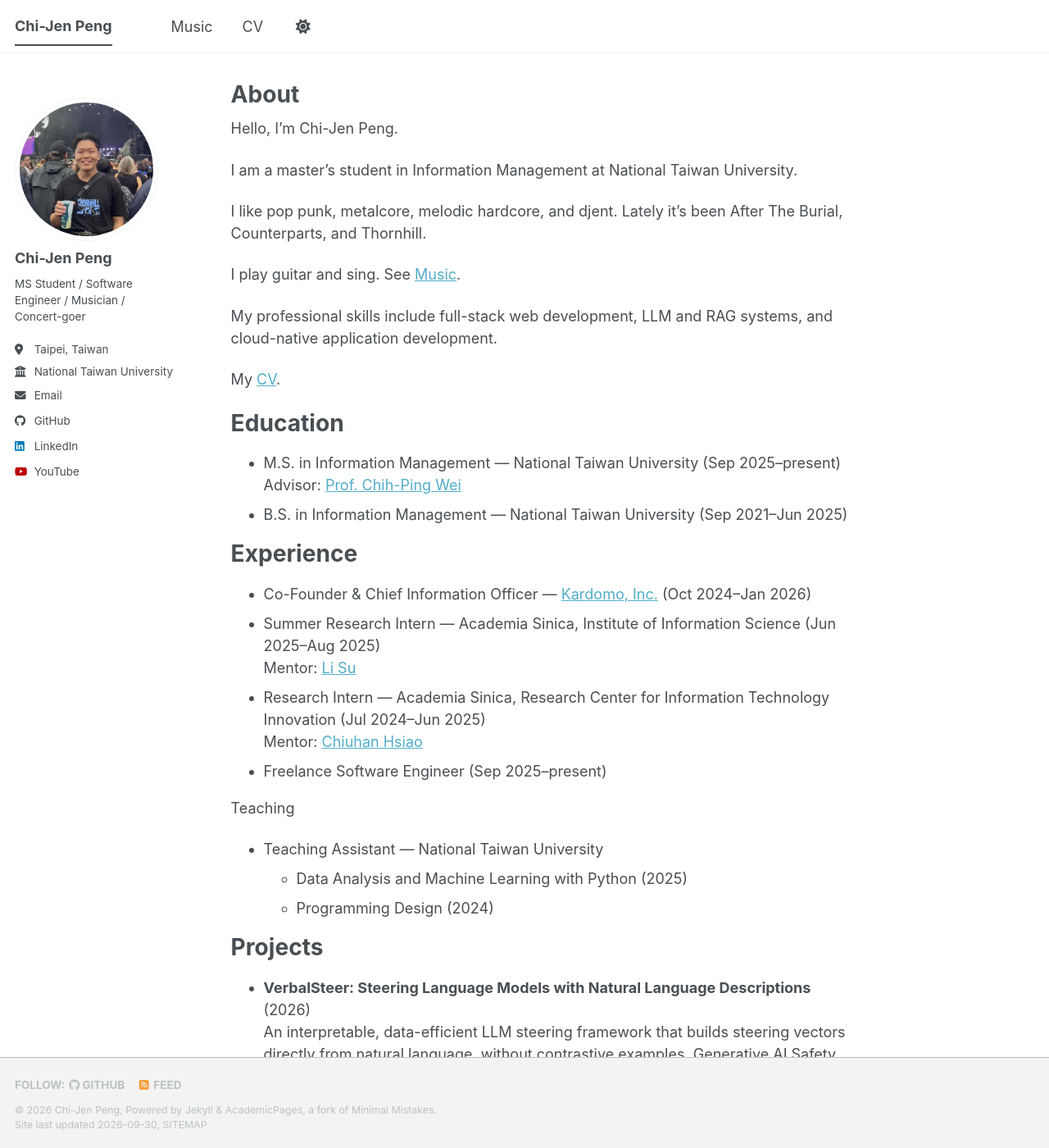
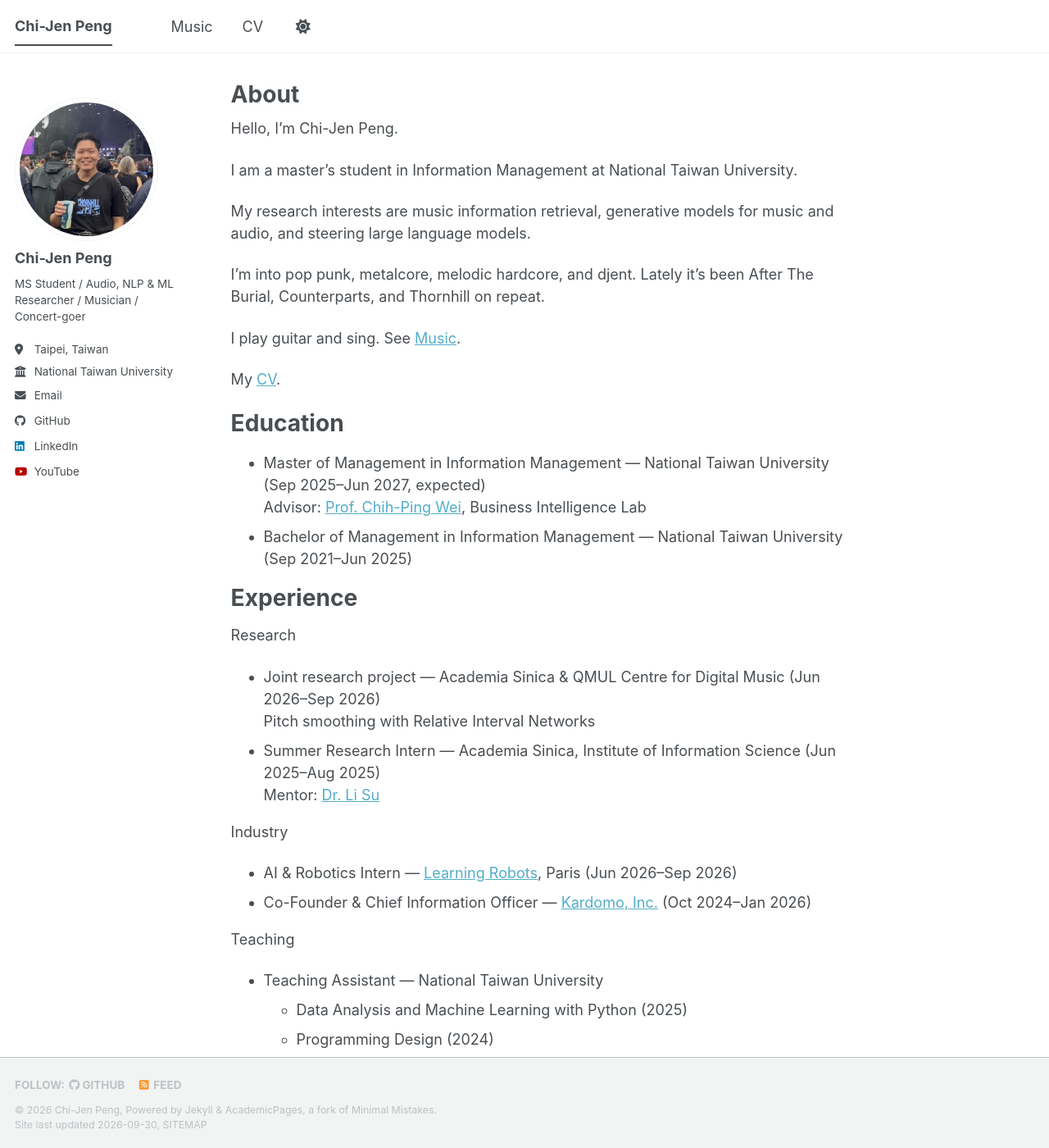
Before and after one commit to c0dypeng/c0dypeng.github.io, a Jekyll site: the page built from _pages/about.md, in a window 1280 px wide and 1400 px high. Shown: the whole window at 82% size. Built offline with Jekyll 4.4.1, drawn with Linux system fonts in a browser that asks for light colours; a style sheet for code colours, icons or effects is not loaded; some of the changed text lies outside the part shown.

Commit message:
Sync site with the new research CV; CV link opens the PDF
Content now follows the Sep 2026 resume:
- Home: research interests line, degree names and expected graduation,
  advisor with lab, Experience split into Research / Industry /
  Teaching, new Learning Robots internship and the pitch-smoothing
  project, "Manuscript Under Review" section (ICASSP 2027 submission),
  updated VerbalSteer and Poprovise descriptions. Freelance and CITI
  entries removed to match the resume.
- CV: the page is replaced by the PDF at files/cv.pdf. The nav link
  opens it in a new tab; /cv/ and /resume redirect to it.
- Sidebar tagline and site description updated.
- Build excludes resume.tex, README.md and LaTeX aux files.

Co-Authored-By: Claude Fable 5.1 <noreply@anthropic.com>

```diff
--- a/_config.yml
+++ b/_config.yml
@@ -12,7 +12,7 @@ site_theme               : "default" # The available themes options are "default
 title                    : "Chi-Jen Peng"
 title_separator          : "-"
 name                     : &name "Chi-Jen Peng"
-description              : &description "Chi-Jen Peng: LLM steering, music generation, and shipping products." # Update this with a general description of your site, this is the default if not overridden by a page
+description              : &description "Chi-Jen Peng: music information retrieval, generative models for music and audio, and language model steering." # Update this with a general description of your site, this is the default if not overridden by a page
 url                      : https://c0dypeng.github.io # The base hostname & protocol for your site e.g. "https://[your GitHub username].github.io",
                                                            # or if you already have some other page hosted on Github then use "https://[your GitHub username].github.io/[Your Repo Name]"
 baseurl                  : "" # the subpath of your site, e.g. "/blog"
@@ -26,7 +26,7 @@ author:
   avatar           : "profile.jpg"
   name             : "Chi-Jen Peng"
   pronouns         : # example: "she/her"
-  bio              : "MS Student / Software Engineer / Musician / Concert-goer"
+  bio              : "MS Student / Audio, NLP & ML Researcher / Musician / Concert-goer"
   location         : "Taipei, Taiwan"
   employer         : "National Taiwan University"
   uri              : # URL
@@ -166,6 +166,12 @@ include:
   - _pages
   - files
 exclude:
+  - resume.tex
+  - README.md
+  - "*.aux"
+  - "*.fls"
+  - "*.fdb_latexmk"
+  - "*.synctex.gz"
   - "*.sublime-project"
   - "*.sublime-workspace"
   - .asset-cache
--- a/_data/navigation.yml
+++ b/_data/navigation.yml
@@ -26,5 +26,7 @@ main:
   # - title: "Blog Posts"
   #   url: /year-archive/
 
+  # CV opens the PDF directly in a new tab. To update it, replace files/cv.pdf.
   - title: "CV"
-    url: /cv/
+    url: /files/cv.pdf
+    new_tab: true
--- a/_includes/masthead.html
+++ b/_includes/masthead.html
@@ -15,7 +15,7 @@
               {% assign domain = base_path %}
             {% endif %}
             <li class="masthead__menu-item {% if page.url contains link.url and link.url != '/' %}selected{% endif %}">
-              <a href="{{ domain }}{{ link.url }}">{{ link.title }}</a>
+              <a href="{{ domain }}{{ link.url }}"{% if link.new_tab %} target="_blank" rel="noopener"{% endif %}>{{ link.title }}</a>
             </li>
           {% endfor %}
           <li id="theme-toggle" class="masthead__menu-item persist tail">
--- a/_pages/about.md
+++ b/_pages/about.md
@@ -11,27 +11,32 @@ Hello, I'm Chi-Jen Peng.
 
 I am a master's student in Information Management at National Taiwan University.
 
-I like pop punk, metalcore, melodic hardcore, and djent. Lately it's been After The Burial, Counterparts, and Thornhill.
+My research interests are music information retrieval, generative models for music and audio, and steering large language models.
+
+I'm into pop punk, metalcore, melodic hardcore, and djent. Lately it's been After The Burial, Counterparts, and Thornhill on repeat.
 
 I play guitar and sing. See [Music](/music/).
 
-My professional skills include full-stack web development, LLM and RAG systems, and cloud-native application development.
-
-My [CV](/cv/).
+My [CV](/files/cv.pdf).
 
 Education
 ======
 
-- M.S. in Information Management — National Taiwan University (Sep 2025–present)<br>Advisor: [Prof. Chih-Ping Wei](https://www.linkedin.com/in/chih-ping-wei-10924a17b/)
-- B.S. in Information Management — National Taiwan University (Sep 2021–Jun 2025)
+- Master of Management in Information Management — National Taiwan University (Sep 2025–Jun 2027, expected)<br>Advisor: [Prof. Chih-Ping Wei](https://www.linkedin.com/in/chih-ping-wei-10924a17b/), Business Intelligence Lab
+- Bachelor of Management in Information Management — National Taiwan University (Sep 2021–Jun 2025)
 
 Experience
 ======
 
+Research
+
+- Joint research project — Academia Sinica & QMUL Centre for Digital Music (Jun 2026–Sep 2026)<br>Pitch smoothing with Relative Interval Networks
+- Summer Research Intern — Academia Sinica, Institute of Information Science (Jun 2025–Aug 2025)<br>Mentor: [Dr. Li Su](https://homepage.iis.sinica.edu.tw/pages/lisu/index_en.html)
+
+Industry
+
+- AI & Robotics Intern — [Learning Robots](https://learningrobots.ai), Paris (Jun 2026–Sep 2026)
 - Co-Founder & Chief Information Officer — [Kardomo, Inc.](https://kardomo.com) (Oct 2024–Jan 2026)
-- Summer Research Intern — Academia Sinica, Institute of Information Science (Jun 2025–Aug 2025)<br>Mentor: [Li Su](https://homepage.iis.sinica.edu.tw/pages/lisu/index_en.html)
-- Research Intern — Academia Sinica, Research Center for Information Technology Innovation (Jul 2024–Jun 2025)<br>Mentor: [Chiuhan Hsiao](https://homepage.citi.sinica.edu.tw/pages/chiuhanhsiao/index_zh.html)
-- Freelance Software Engineer (Sep 2025–present)
 
 Teaching
 
@@ -39,11 +44,16 @@ Teaching
   - Data Analysis and Machine Learning with Python (2025)
   - Programming Design (2024)
 
+Manuscript Under Review
+======
+
+- **Pitch Smoothing Using Relative Interval Networks**<br>Chin-Yun Yu, Chi-Jen Peng, Li Su and György Fazekas<br>*Submitted to ICASSP 2027*
+
 Projects
 ======
 
-- **VerbalSteer: Steering Language Models with Natural Language Descriptions** (2026)<br>An interpretable, data-efficient LLM steering framework that builds steering vectors directly from natural language, without contrastive examples. Generative AI Safety course project, being extended into a paper.
-- **Poprovise: Pop Music Piano Improvisation** (2024)<br>Unconditioned piano pop music generation with MDLM, a discrete diffusion language model. DeepMIR course project.
+- **VerbalSteer: Steering Language Models with Natural Language Descriptions** (2026)<br>Maps behavior descriptions to steering vectors via a [Natural Language Autoencoder](https://transformer-circuits.pub/2026/nla/), requiring no labeled exemplars. Course research project, Generative Artificial Intelligence Safety.
+- **Poprovise: Pop Music Piano Improvisation** (2024)<br>Pop-piano generation with [Palette](https://iterative-refinement.github.io/palette/)-style image diffusion on mel spectrograms, alongside teammates' symbolic MIDI modeling with MDLM. Course research project, Deep Learning for Music Analysis and Generation.
 
 Honors & Awards
 ======
```
Also changed, not shown: README.md (+2 -2 lines), _pages/cv.md (+2 -69 lines), 1 other file.
